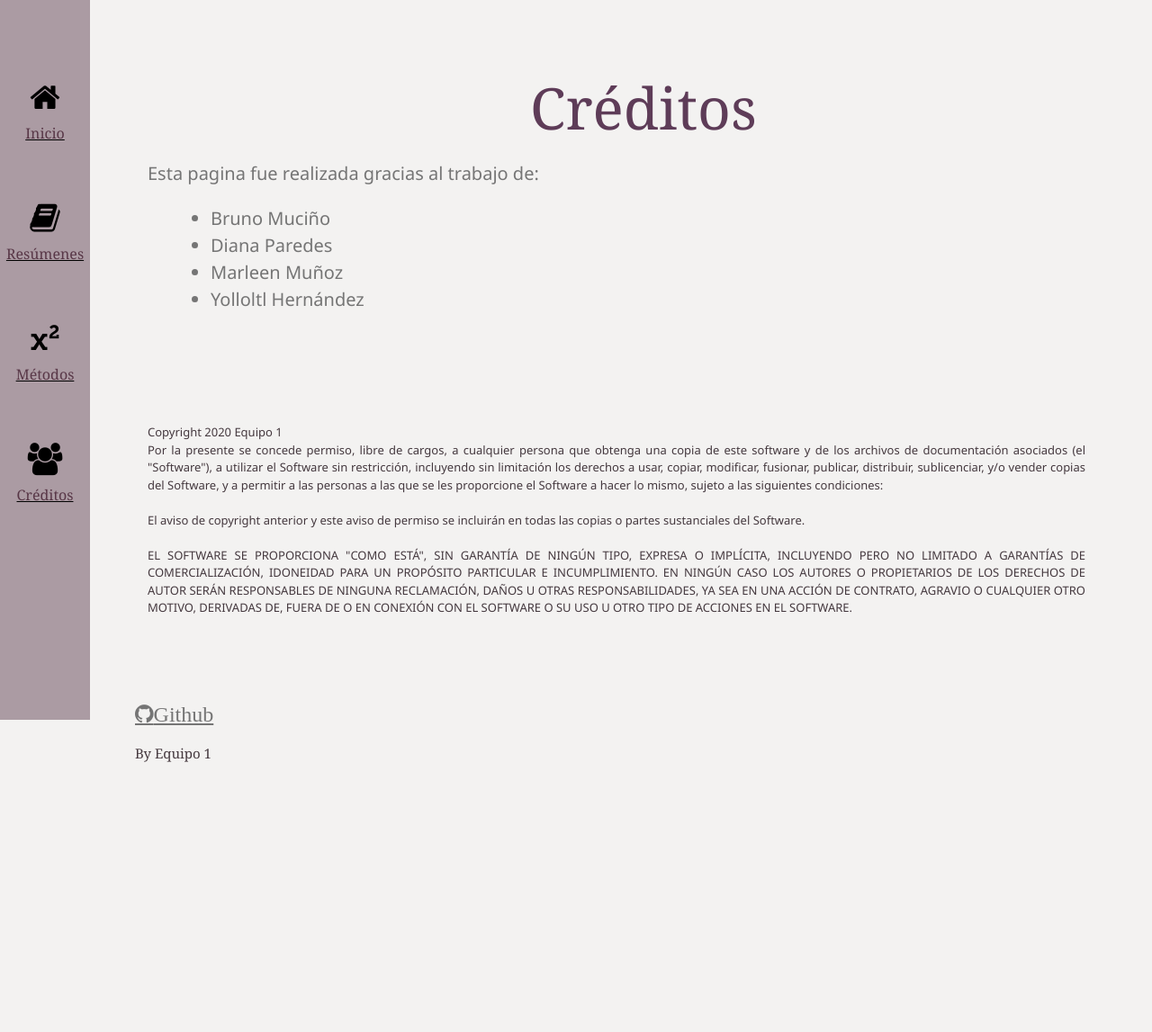
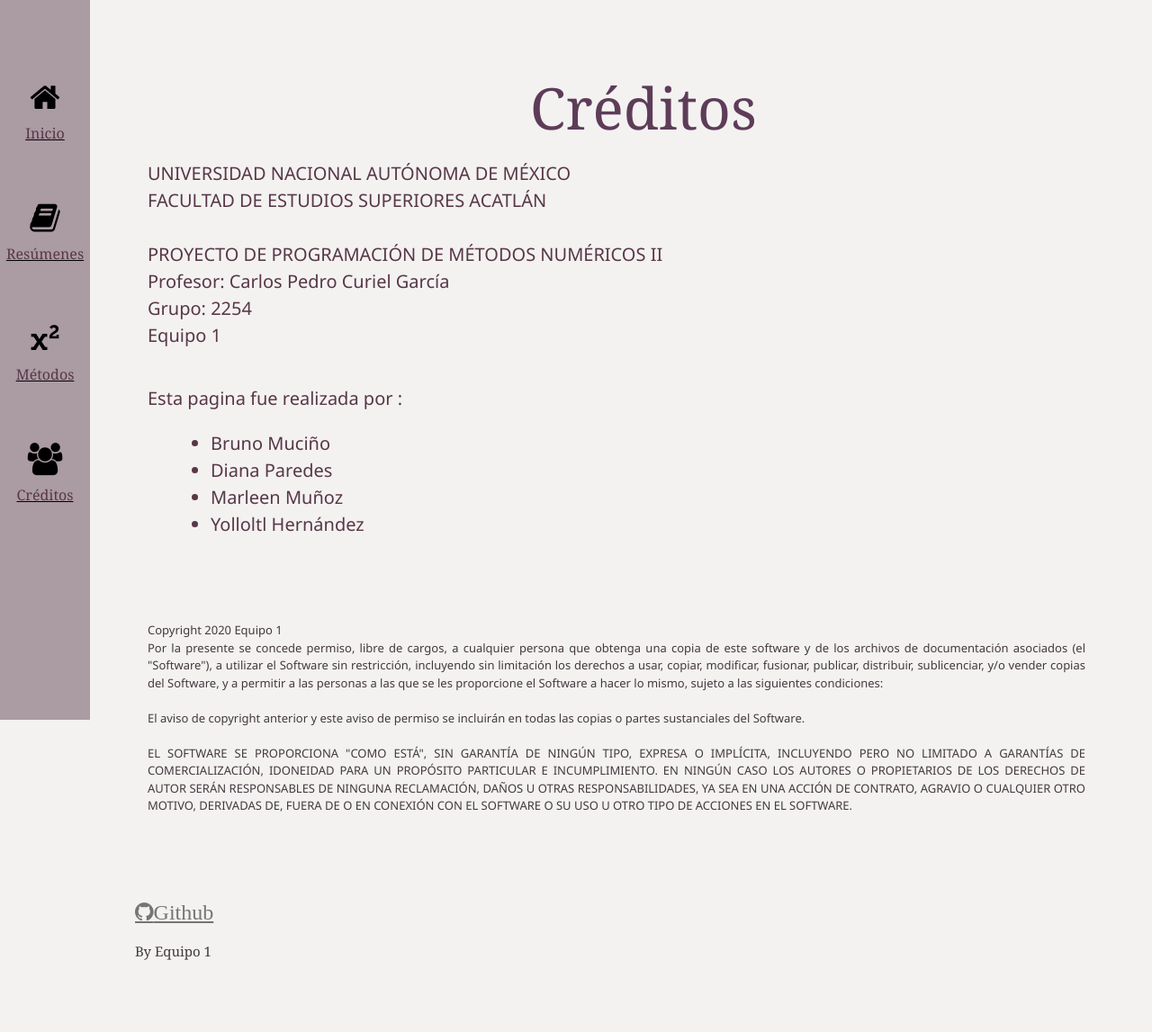
Before and after one commit to mucinoab/MII, a Django app: page /creditos/ in a window 1280 px wide. Shown: the whole page at 90% size. Before the commit the page ends 847 px from the top, so only its background shows below. Run offline with Django 3.2, Linux system fonts and the light colour scheme.

Commit message:
Update creditos.html
Se agregan los creditos

```diff
--- a/templates/creditos.html
+++ b/templates/creditos.html
@@ -25,16 +25,24 @@
             <h2 class="w3-hide-large  w3-hide-medium"
                 style="font-size:40px; margin-top: 50px;  text-align: center; color: #5e3c58"><span>Créditos</span></h2>
 
-            <div class="w3-text-grey" id="Céditos">
+            <div  id="Céditos">
+                <h6>
+                    UNIVERSIDAD NACIONAL AUTÓNOMA DE MÉXICO<br>
+                    FACULTAD DE ESTUDIOS SUPERIORES ACATLÁN<br>
+                    <br>PROYECTO DE PROGRAMACIÓN DE MÉTODOS NUMÉRICOS II<br>
+                    Profesor: Carlos Pedro Curiel García<br>
+                    Grupo: 2254<br>
+                    Equipo 1
+                </h6>
                 <h6 class="w3-hide-small">
-                    Esta pagina fue realizada gracias al trabajo de:
+                    <br>Esta pagina fue realizada por :
                     <ul style="margin-left: 30px">
                         <li>Bruno Muciño</li>
                         <li>Diana Paredes</li>
                         <li>Marleen Muñoz</li>
                         <li>Yolloltl Hernández</li>
                     </ul>
-                    <br><br><br>
+                    <br><br>
                     <p>
                         Copyright 2020 Equipo 1<br>
                         Por la presente se concede permiso, libre de cargos, a cualquier persona que obtenga una copia
```
